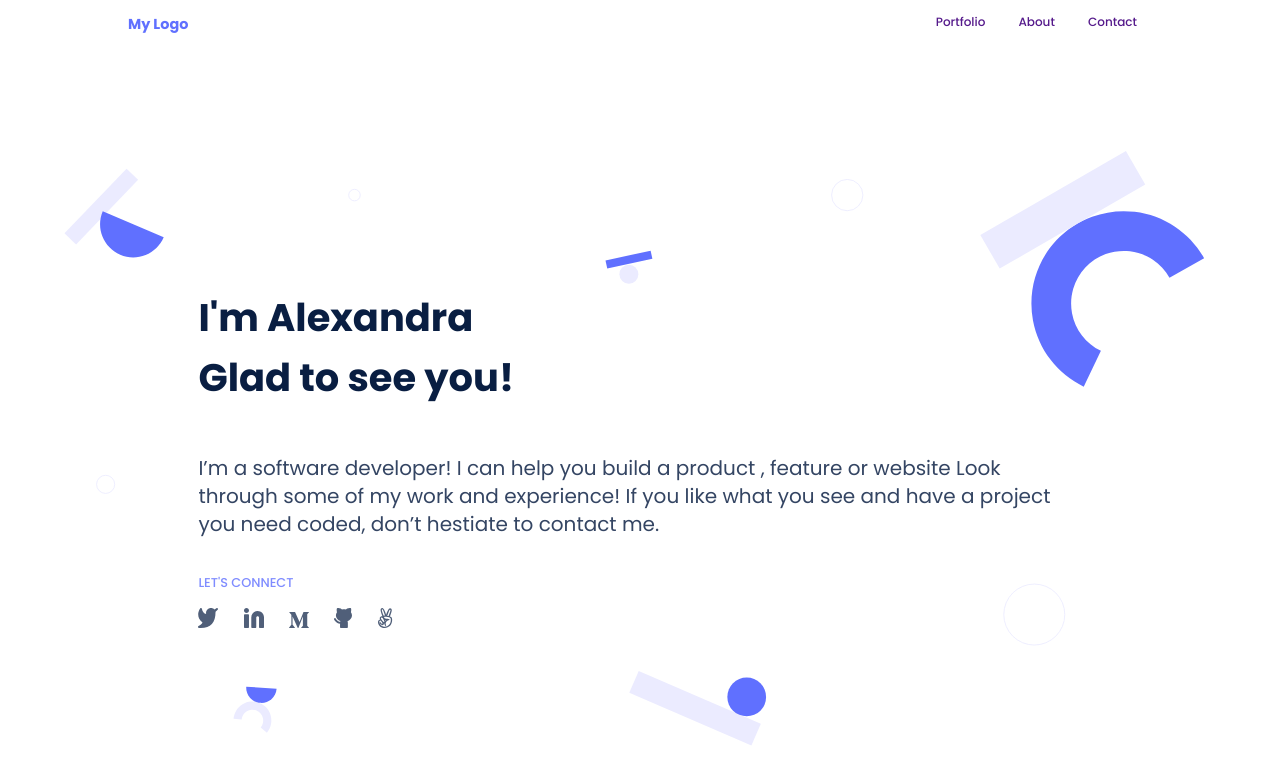
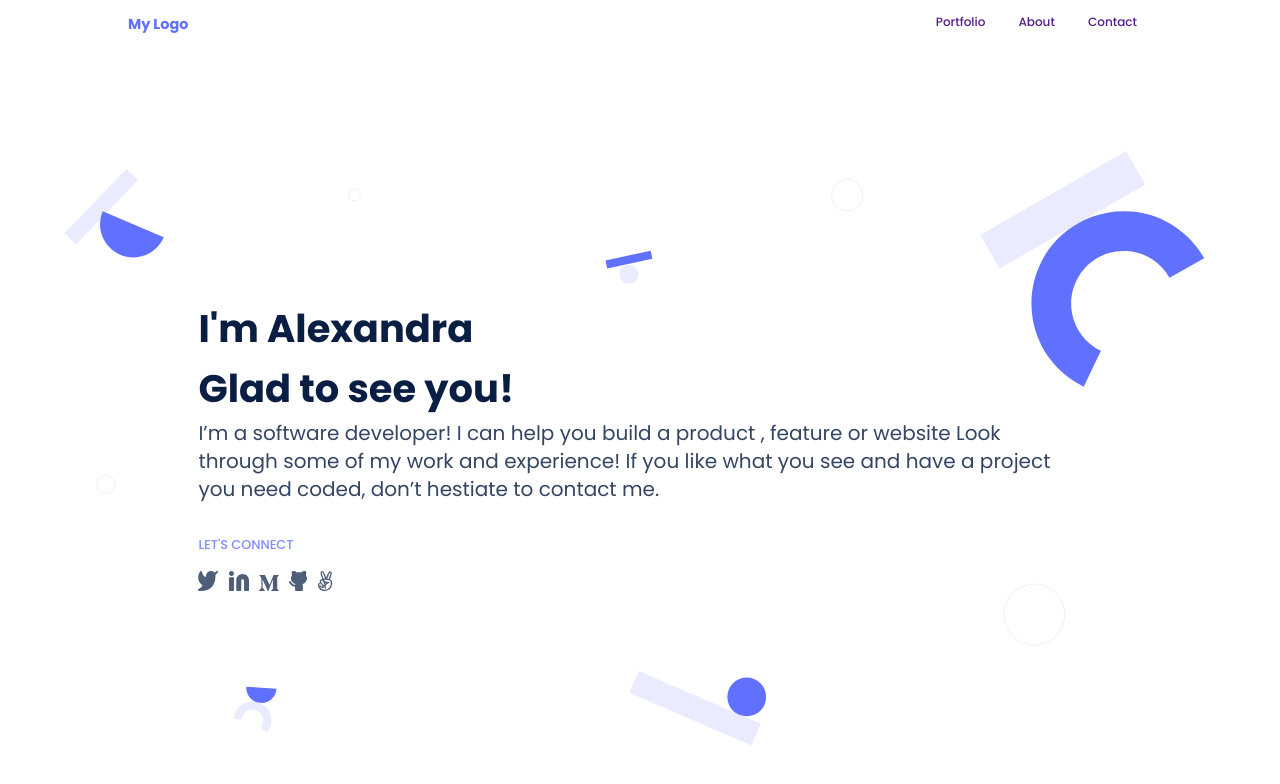
Before and after one commit to aeh1707/portfolio, a website: page index.html in a window 1280 px wide. Drawn offline with Linux system fonts and the light colour scheme.

Commit message:
Fix spacing in header elements

```diff
--- a/styles.css
+++ b/styles.css
@@ -62,7 +62,7 @@ nav li,
 }
 
 .social li {
-    margin-right: 20px;
+    margin-right: 5px;
 }
 
 h1 {
@@ -70,10 +70,12 @@ h1 {
     font-weight: 700;
     line-height: 60px;
     color: #091E42;
+    margin: 0;
 }
 
 h1 + p {
     color: #344563;
+    margin: 0;
 }
 
 .navbar,
@@ -89,6 +91,7 @@ h1 + p::first-letter {
     line-height: 24px;
     text-transform: uppercase;
     color: #7F8CFF;
+    margin-top: 30px;
 }
 
 .intro {
```
